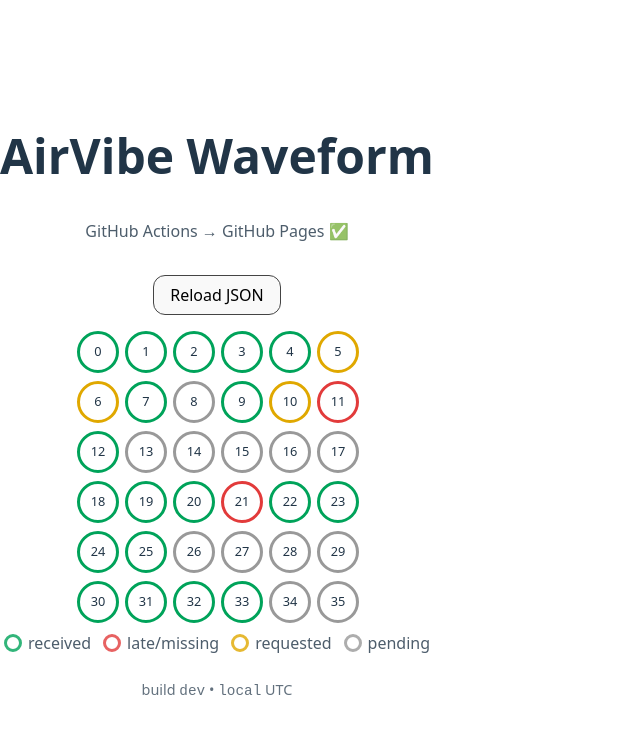
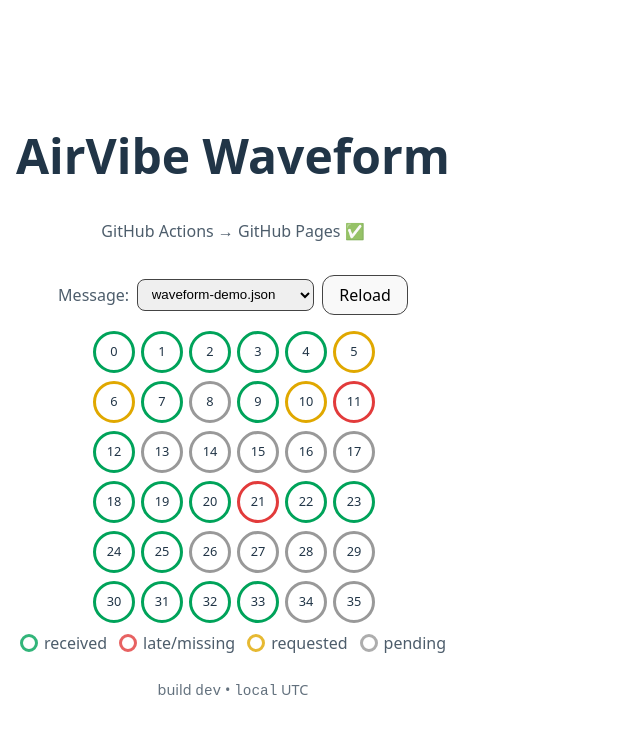
Before and after one commit to Machine-Saver-Inc/AirVibe_Waveform_React, a React app: page / in a window 1280 px wide. Shown: the top 734 px of the page, without its empty margins (0-640 px from the left). Built offline with nearby package versions, Linux system fonts and the light colour scheme; the HTML template or start-up script is replaced by a standard one.

Commit message:
feat(ui): add message switcher for multiple demo JSON files

```diff
--- a/src/App.jsx
+++ b/src/App.jsx
@@ -7,39 +7,52 @@
   const ver = import.meta.env.VITE_APP_VERSION || "dev";
   const built = import.meta.env.VITE_BUILD_TIME || "local";
 
+  const [file, setFile] = useState("waveform-demo.json");
   const [grid, setGrid] = useState({ total: 0, received: [], late: [], requested: [] });
   const [loading, setLoading] = useState(true);
   const [err, setErr] = useState("");
 
-  async function load() {
+  async function load(name = file) {
     try {
       setLoading(true);
       setErr("");
-      const res = await fetch("/waveform-demo.json", { cache: "no-store" });
+      const res = await fetch(`/${name}`, { cache: "no-store" });
       if (!res.ok) throw new Error(`HTTP ${res.status}`);
       const msg = await res.json();
       setGrid(gridFromMessage(msg));
     } catch (e) {
       setErr(String(e));
+      setGrid({ total: 0, received: [], late: [], requested: [] });
     } finally {
       setLoading(false);
     }
   }
 
-  useEffect(() => { load(); }, []);
+  useEffect(() => { load(file); }, [file]);
 
   return (
     <main style={{minHeight:"100vh",display:"grid",placeItems:"center",fontFamily:"system-ui, sans-serif"}}>
-      <div style={{textAlign:"center", display:"grid", gap:16}}>
+      <div style={{textAlign:"center", display:"grid", gap:16, padding:"16px"}}>
         <h1 style={{fontSize:"3rem", marginBottom:"0.25rem"}}>AirVibe Waveform</h1>
         <p style={{opacity:0.8}}>GitHub Actions → GitHub Pages ✅</p>
 
-        <div style={{display:"flex", gap:8, justifyContent:"center"}}>
+        <div style={{display:"flex", gap:8, justifyContent:"center", alignItems:"center"}}>
+          <label htmlFor="msg" style={{opacity:0.8}}>Message:</label>
+          <select
+            id="msg"
+            value={file}
+            onChange={(e) => setFile(e.target.value)}
+            style={{padding:"0.4rem 0.6rem", borderRadius:8, border:"1px solid #444"}}
+          >
+            <option value="waveform-demo.json">waveform-demo.json</option>
+            <option value="waveform-demo-2.json">waveform-demo-2.json</option>
+            <option value="waveform-demo-3.json">waveform-demo-3.json</option>
+          </select>
           <button
-            onClick={load}
+            onClick={() => load(file)}
             style={{padding:"0.5rem 1rem", borderRadius:12, border:"1px solid #444", cursor:"pointer"}}
           >
-            Reload JSON
+            Reload
           </button>
         </div>
 
```
Also changed, not shown: public/waveform-demo-2.json (added, +7 -0 lines), public/waveform-demo-3.json (added, +7 -0 lines).
